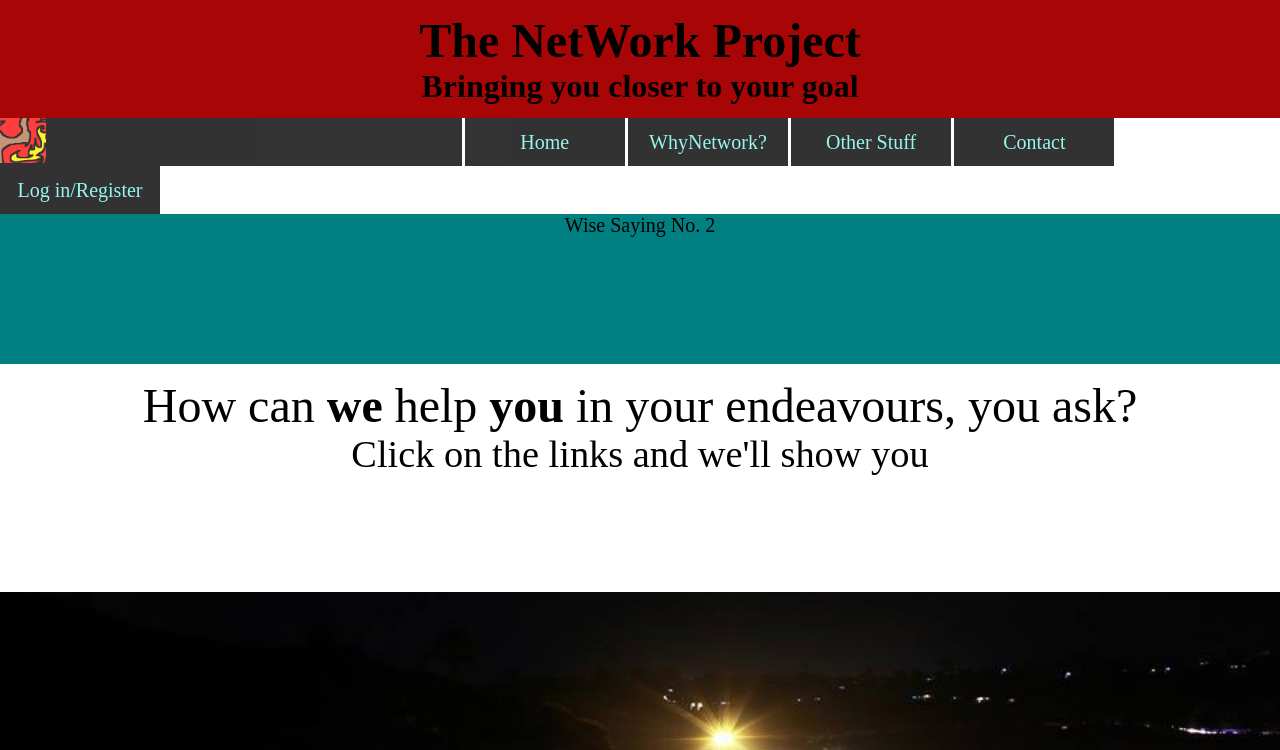
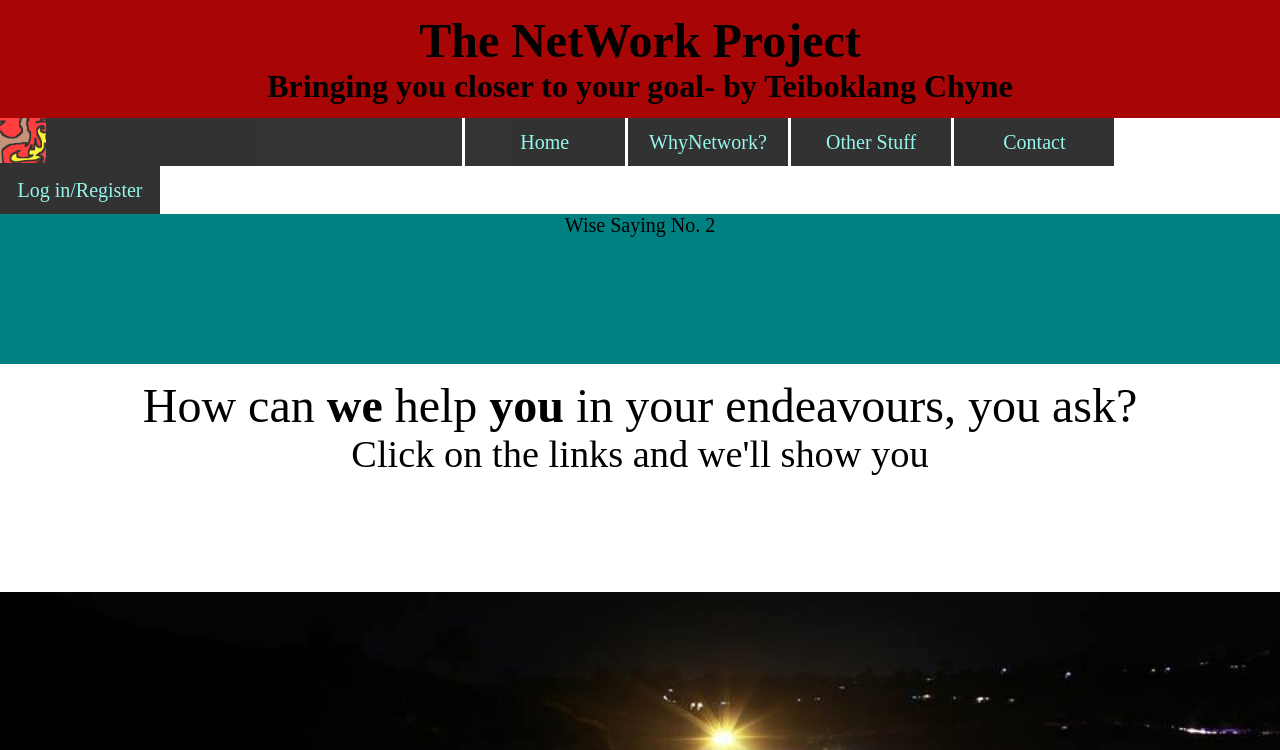
Before and after one commit to teibok/TheMentorProject, a plain HTML site: page index.html in a window 1280 px wide. Shown: the top 750 px of the page. Drawn offline with nearby package versions, Linux system fonts and the light colour scheme.

Commit message:
Update index.html

```diff
--- a/index.html
+++ b/index.html
@@ -9,7 +9,7 @@
 
   <body id="index">
     <p class="heading">The NetWork Project</p>
-    <p class="heading3">Bringing you closer to your goal</p>
+    <p class="heading3">Bringing you closer to your goal-  by Teiboklang Chyne</p>
 
     <div id="navbarMobile">
       <img id="logo" src="artist.png" type="image/png">
```
